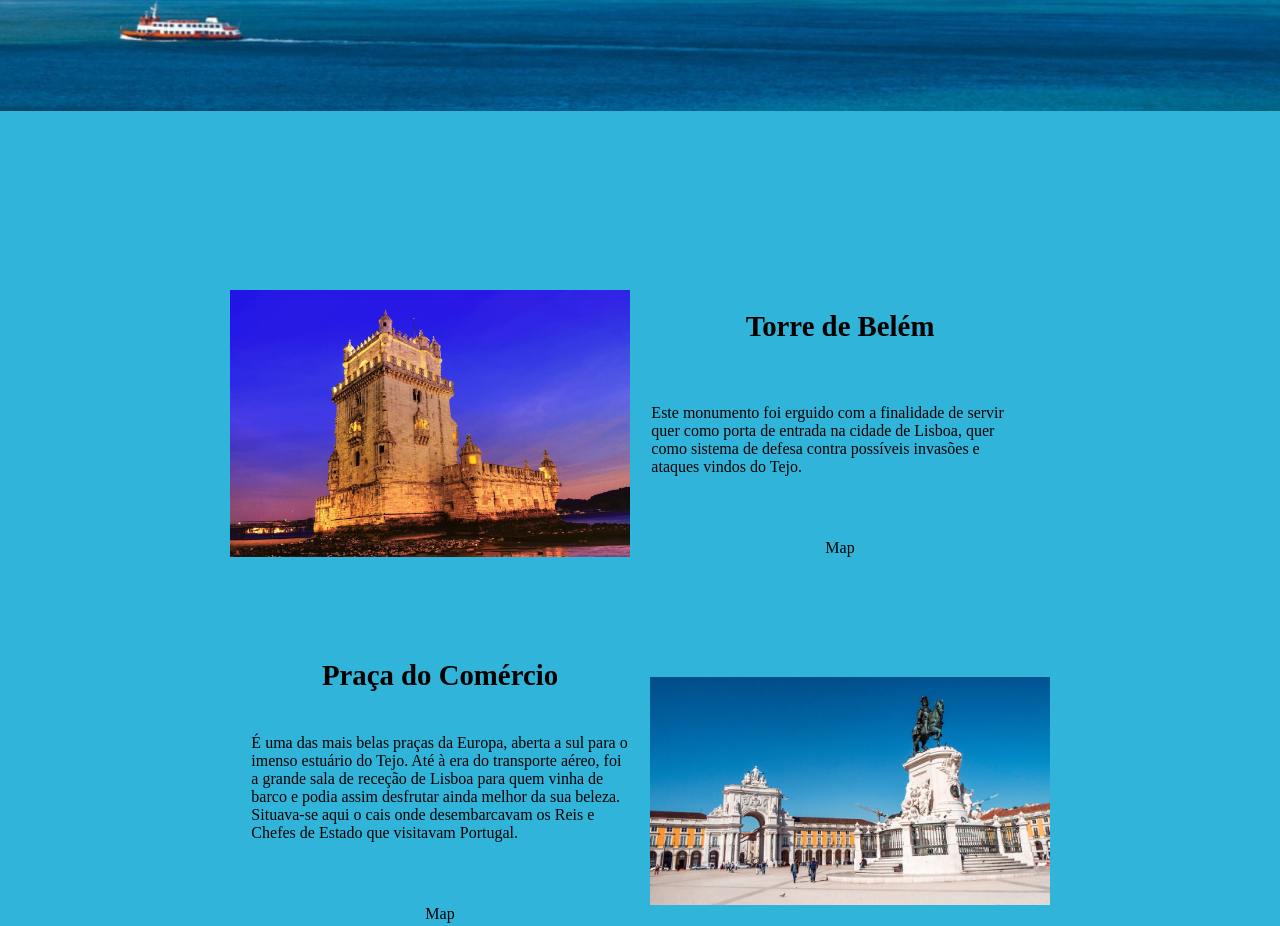
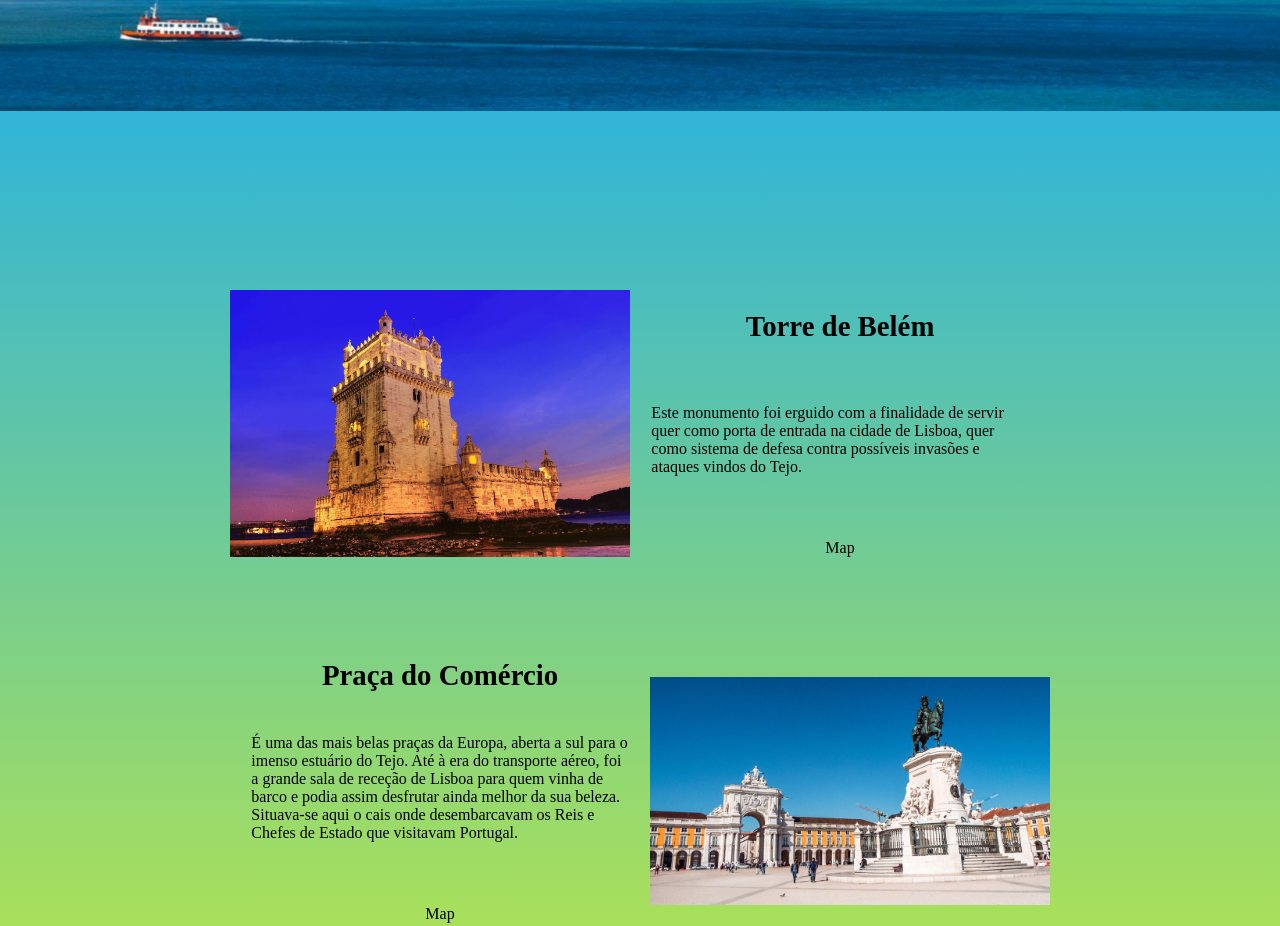
Before and after one commit to MarianaCGoncalves/Lisbon-in-Sight, a website: page public/home.html in a window 1280 px wide. Shown: the part 529-1455 px from the top of the page. Drawn offline with Linux system fonts and the light colour scheme; no server answers.

Commit message:
gradient

```diff
--- a/public/stylesheets/home.css
+++ b/public/stylesheets/home.css
@@ -8,7 +8,7 @@ header {
 }
 
 main {
-  background-color: rgb(48, 180, 217);
+  background-image: linear-gradient(rgb(48, 180, 217),yellow) ;
   display: flex;
   flex-direction: column;
   align-items: center;
```
